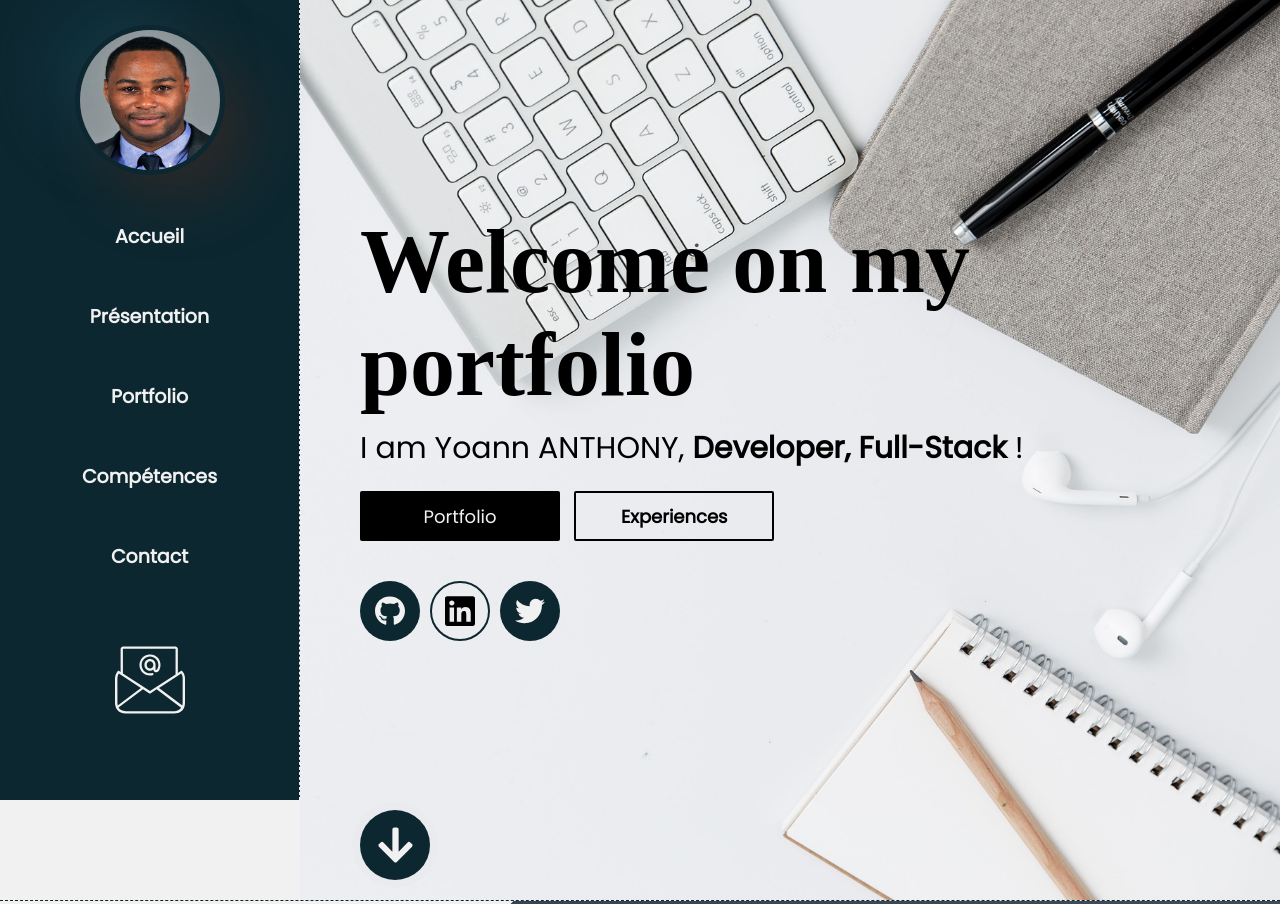
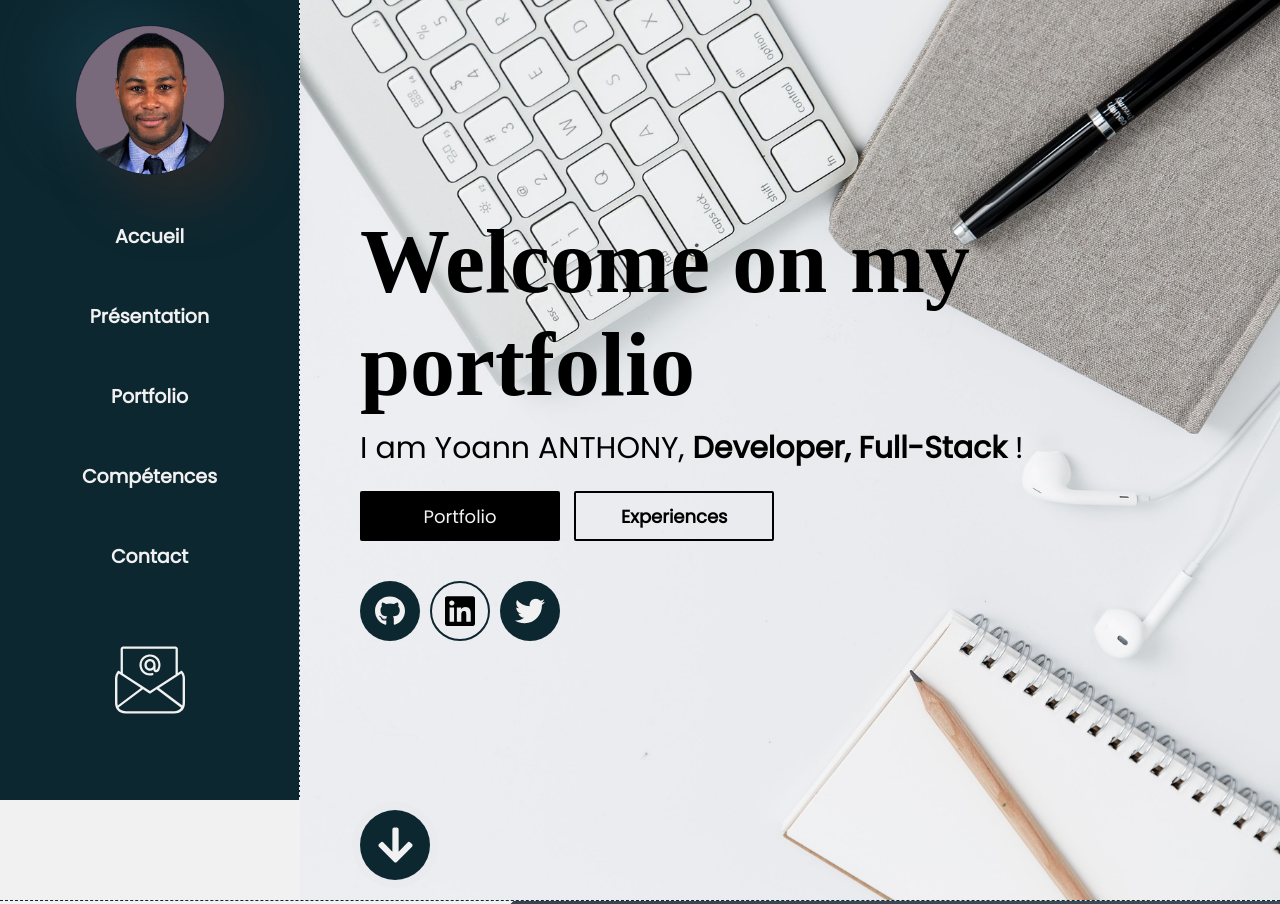
Before and after one commit to Altrngo/altrngo-portfolio, a plain HTML site: page index.html in a window 1280 px wide. Shown: the top 904 px of the page. Drawn offline with nearby package versions, Linux system fonts and the light colour scheme; a script that the page names is missing.

Commit message:
change avatar picture format for better rounded ratio

```diff
--- a/index.html
+++ b/index.html
@@ -27,7 +27,7 @@
       <div class="blocs-menu">
         <div class="avatar">
           <!-- <img src="ressources/boss.svg" alt="My profile picture" /> -->
-          <img src="ressources/myavatar.jpg" alt="My profile picture" />
+          <img src="ressources/avatar1.png" alt="My profile picture" />
         </div>
       </div>
       <div class="blocs-menu">
--- a/style.css
+++ b/style.css
@@ -84,8 +84,8 @@ body {
 
 /* pour centrer parfaitement */
 .avatar img {
-  width: 140px;
-  height: 140px;
+  width: 150px;
+  height: 150px;
   position: absolute;
   top: 50%;
   left: 50%;
```
Also changed, not shown: ressources/avatar1.png (added).
